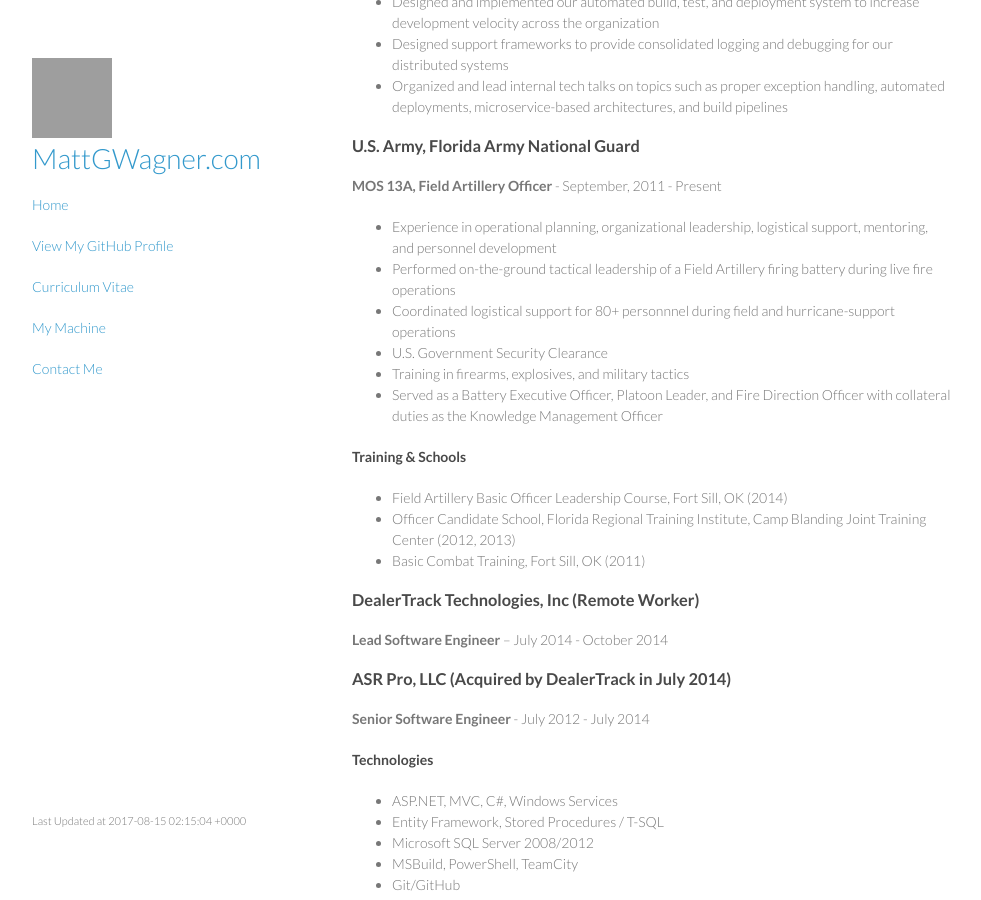
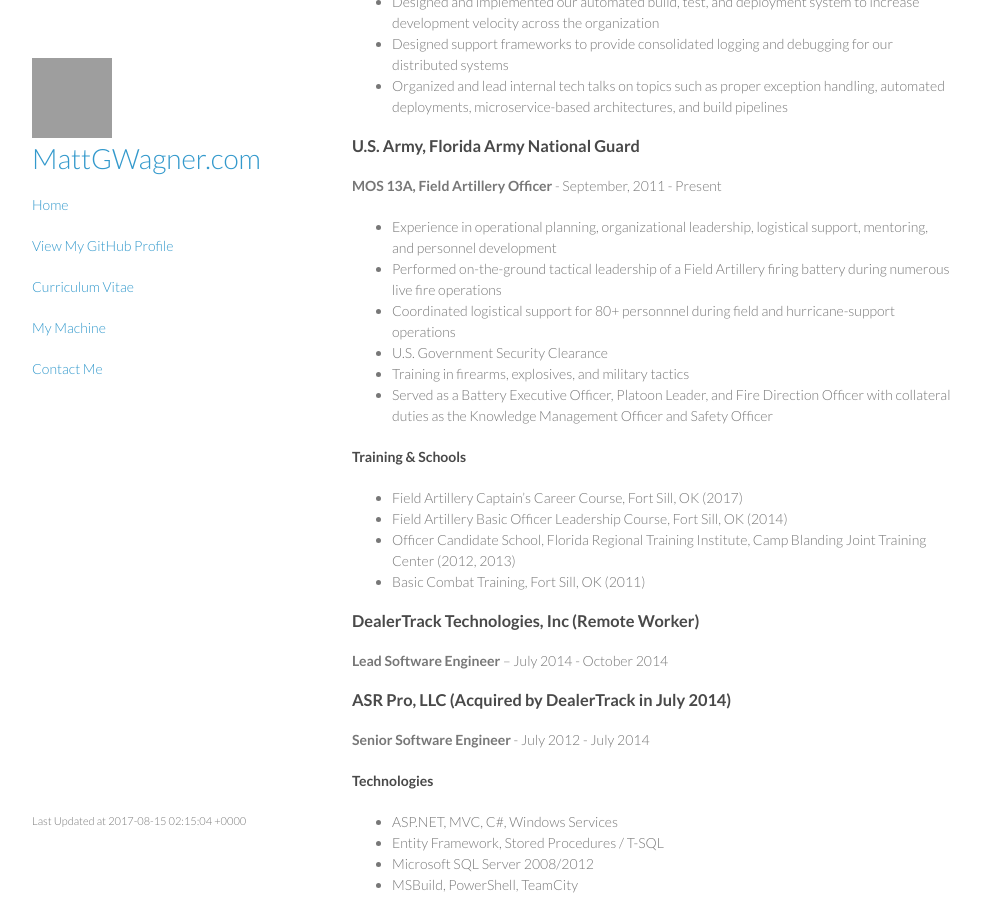
Before and after one commit to mattgwagner/mattgwagner, a Jekyll site: the page built from cv.md, in a window 1280 px wide and 900 px high, scrolled down 1118 px. Shown: the whole window, without its empty margins (148-1129 px from the left). Built offline with Jekyll 4.4.1, drawn with Linux system fonts in a browser that asks for light colours; grey boxes are pictures that could not be loaded.

Commit message:
Update cv.md

```diff
--- a/cv.md
+++ b/cv.md
@@ -60,13 +60,14 @@ title: Matt G. Wagner - Curriculum Vitae
 **MOS 13A, Field Artillery Officer** - September, 2011 - Present
 
 * Experience in operational planning, organizational leadership, logistical support, mentoring, and personnel development
-* Performed on-the-ground tactical leadership of a Field Artillery firing battery during live fire operations
+* Performed on-the-ground tactical leadership of a Field Artillery firing battery during numerous live fire operations
 * Coordinated logistical support for 80+ personnnel during field and hurricane-support operations
 * U.S. Government Security Clearance
 * Training in firearms, explosives, and military tactics
-* Served as a Battery Executive Officer, Platoon Leader, and Fire Direction Officer with collateral duties as the Knowledge Management Officer
+* Served as a Battery Executive Officer, Platoon Leader, and Fire Direction Officer with collateral duties as the Knowledge Management Officer and Safety Officer
 
 #### Training & Schools
+* Field Artillery Captain's Career Course, Fort Sill, OK (2017)
 * Field Artillery Basic Officer Leadership Course, Fort Sill, OK (2014)
 * Officer Candidate School, Florida Regional Training Institute, Camp Blanding Joint Training Center  (2012, 2013)
 * Basic Combat Training, Fort Sill, OK  (2011)
```
